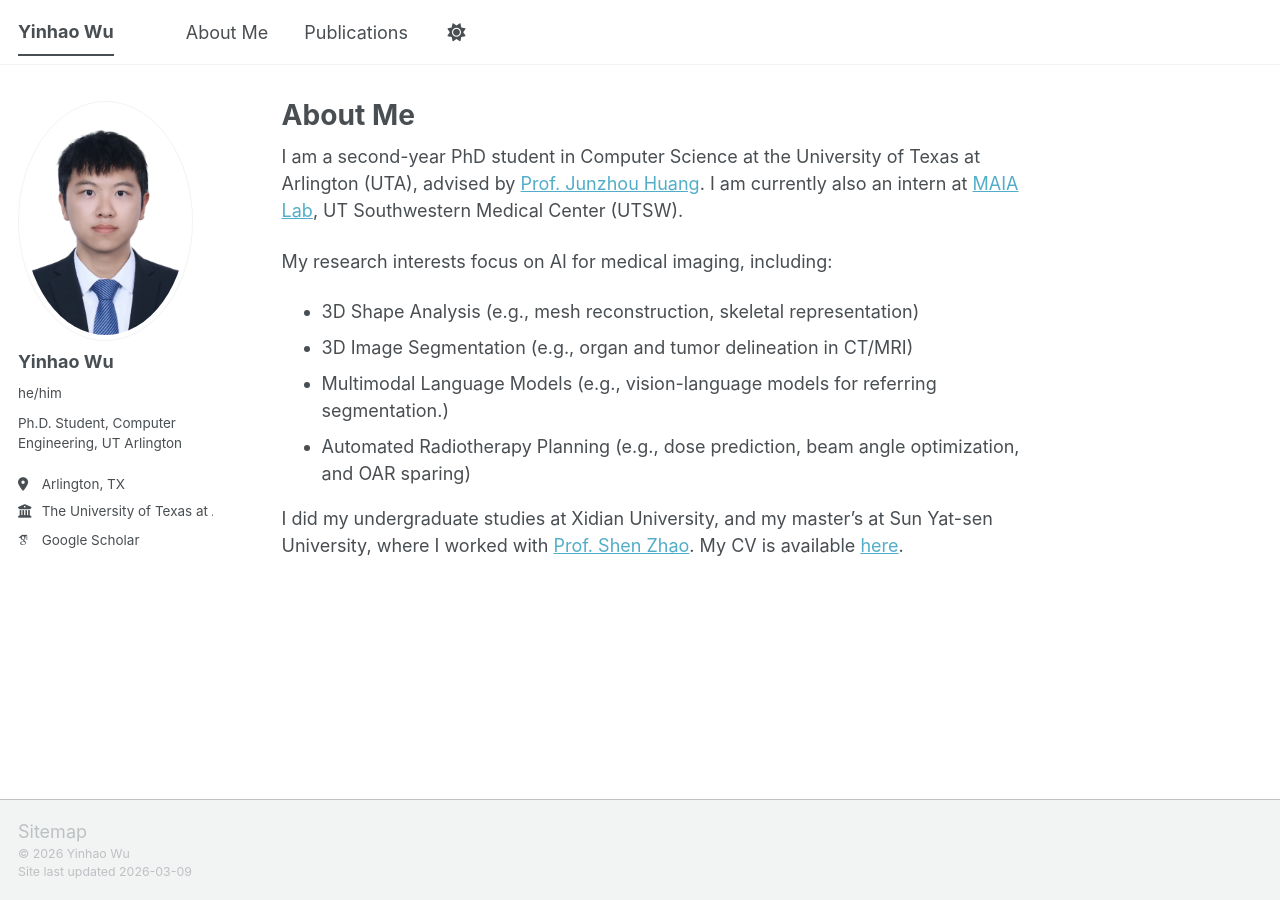
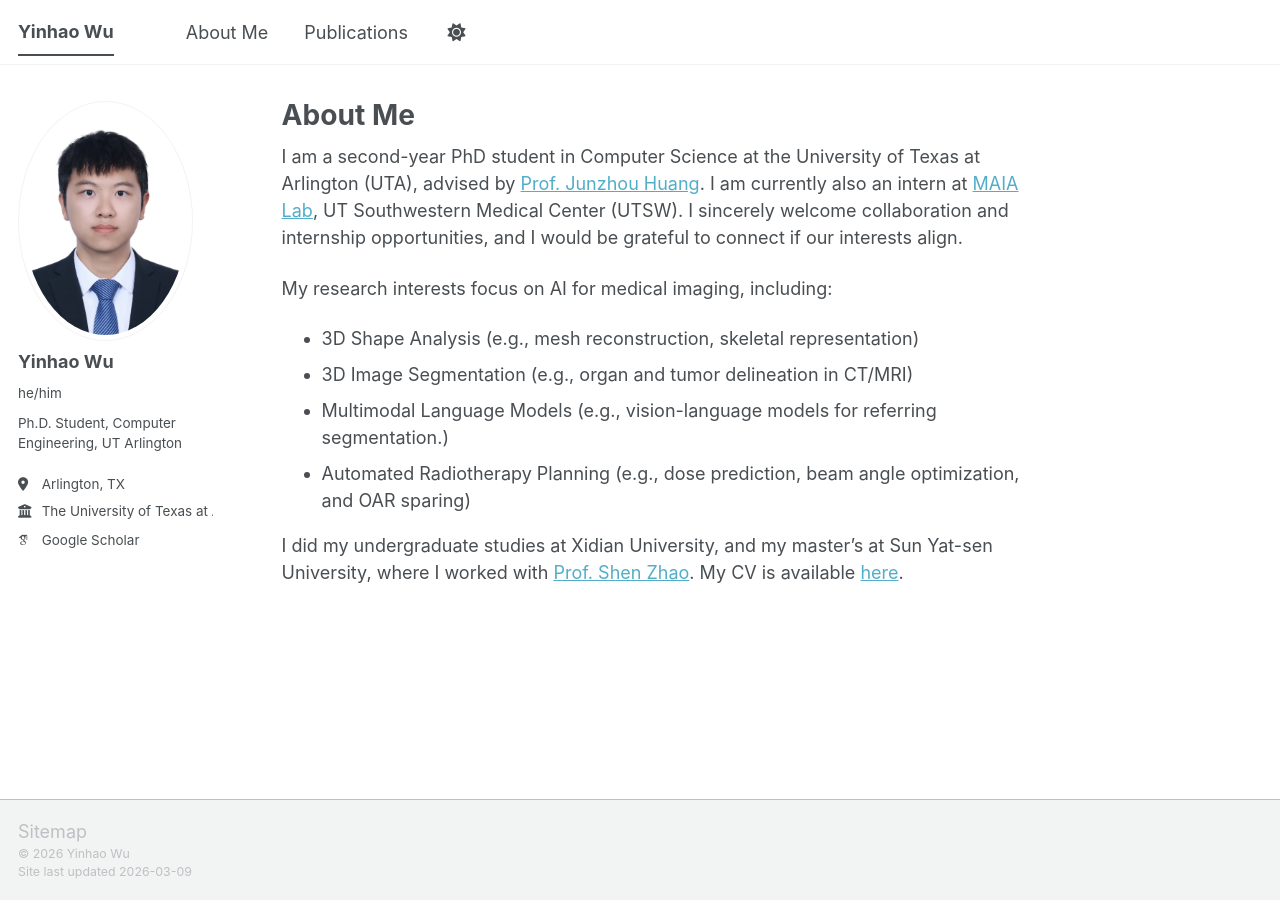
Before and after one commit to inhaowu/inhaowu.github.io, a Jekyll site: the page built from _pages/about.md, in a window 1280 px wide. Built offline with Jekyll 4.4.1, drawn with Linux system fonts in a browser that asks for light colours; some web fonts are replaced; a script bundle is joined from its source files by our own code; library files that are not in the unit come from our copies.

Commit message:
Add collaboration and internship invitation to About page

```diff
--- a/_pages/about.md
+++ b/_pages/about.md
@@ -9,6 +9,7 @@ redirect_from:
 
 I am a second-year PhD student in Computer Science at the University of Texas at Arlington (UTA), advised by [Prof. Junzhou Huang](https://ranger.uta.edu/~huang/).
 I am currently also an intern at [MAIA Lab](https://labs.utsouthwestern.edu/maia-lab), UT Southwestern Medical Center (UTSW).
+I sincerely welcome collaboration and internship opportunities, and I would be grateful to connect if our interests align.
 
 My research interests focus on AI for medical imaging, including:
 
```
